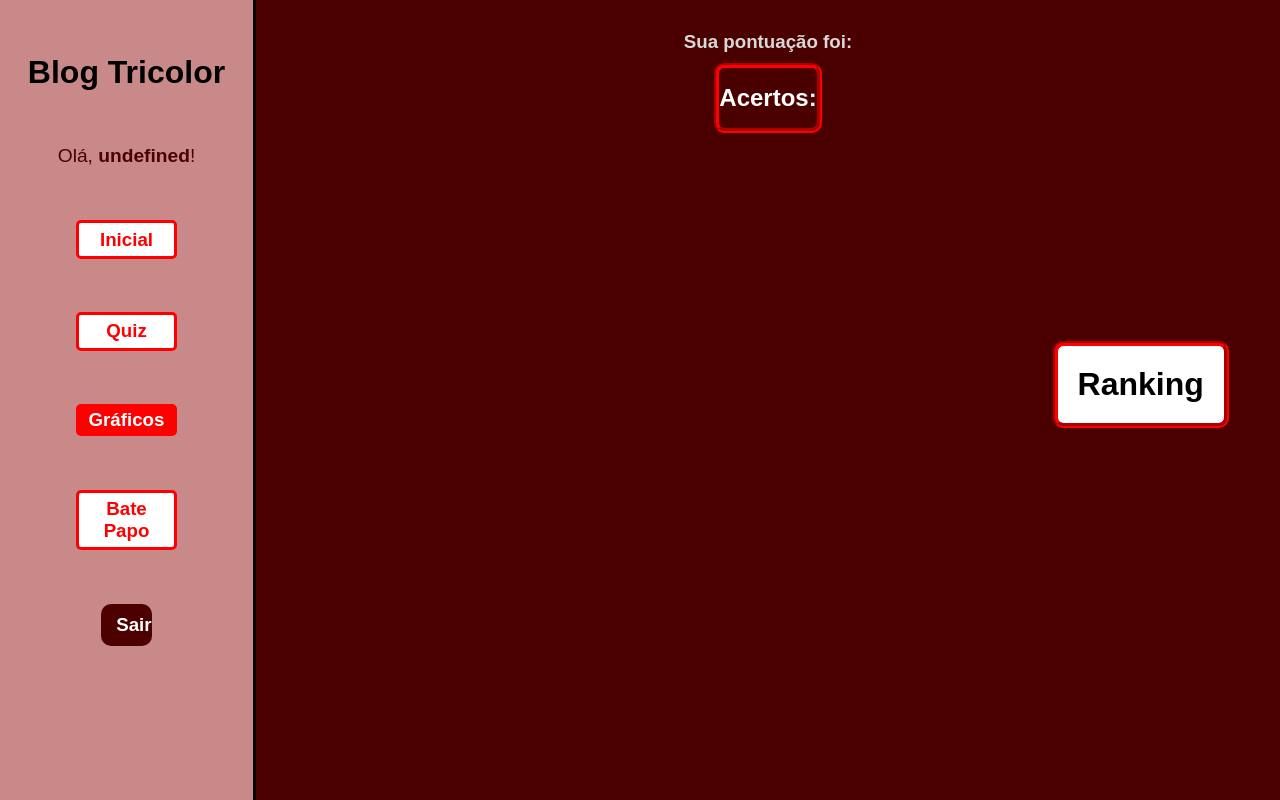
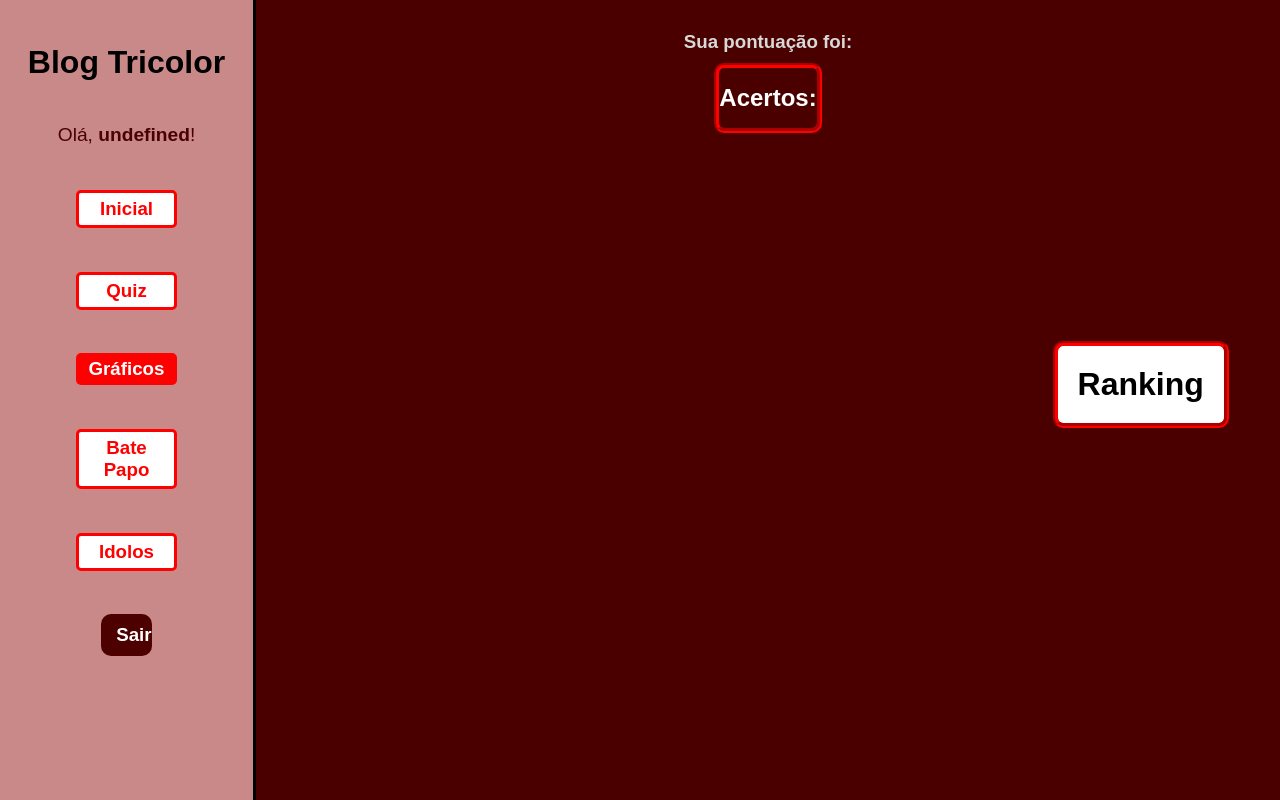
Before and after one commit to ViniciusMiralha/Blog-Tricolor, a website: page public/dashboard/dashboard.html in a window 1280 px wide. Drawn offline with nearby package versions, Linux system fonts and the light colour scheme; no server answers.

Commit message:
Adicionei a pagina de iodlos nas outras paginas da dash

```diff
--- a/public/dashboard/dashboard.html
+++ b/public/dashboard/dashboard.html
@@ -52,6 +52,13 @@
                     <h3>Bate Papo</h3>
                 </a>
             </div>
+
+                <!-- Adicionanado link a pagina de grafico dos idolos 25/07 -->
+                <div class="btn-nav-white">
+                    <a href="idolosdash.html">
+                        <h3>Idolos</h3>
+                    </a>
+                </div>
             <!-- Botão de logout -->
             <div class="btn-logout" onclick="limparSessao()">
                 <h3>Sair</h3>
```
Also changed, not shown: public/dashboard/cards.html (+7 -0 lines), public/dashboard/mural.html (+7 -0 lines).
